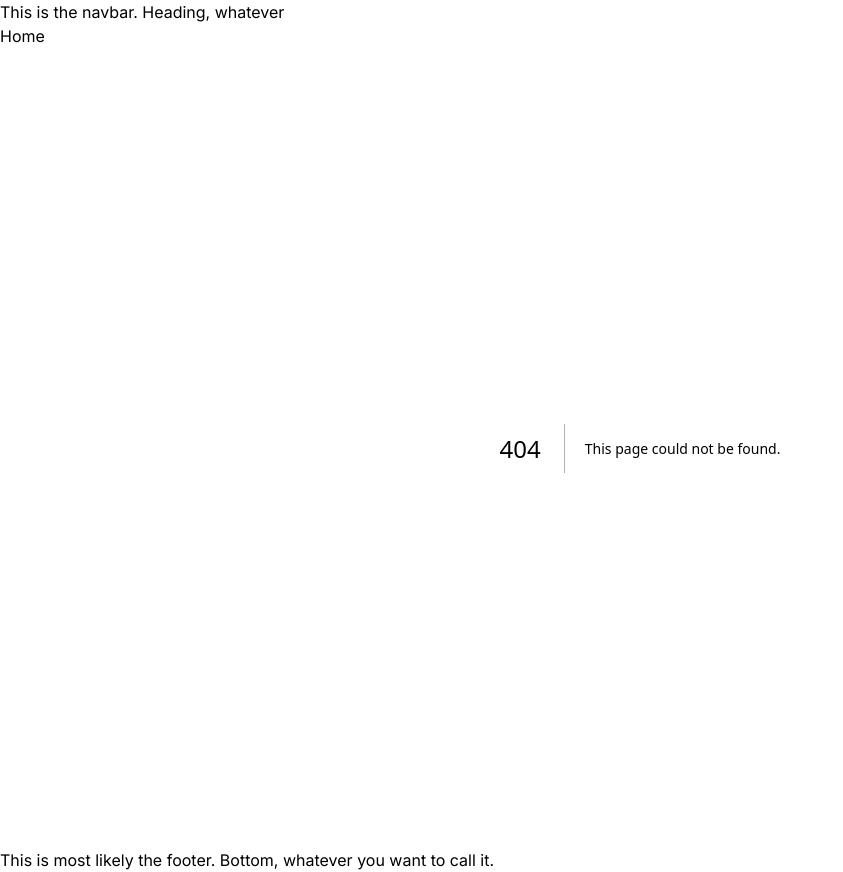
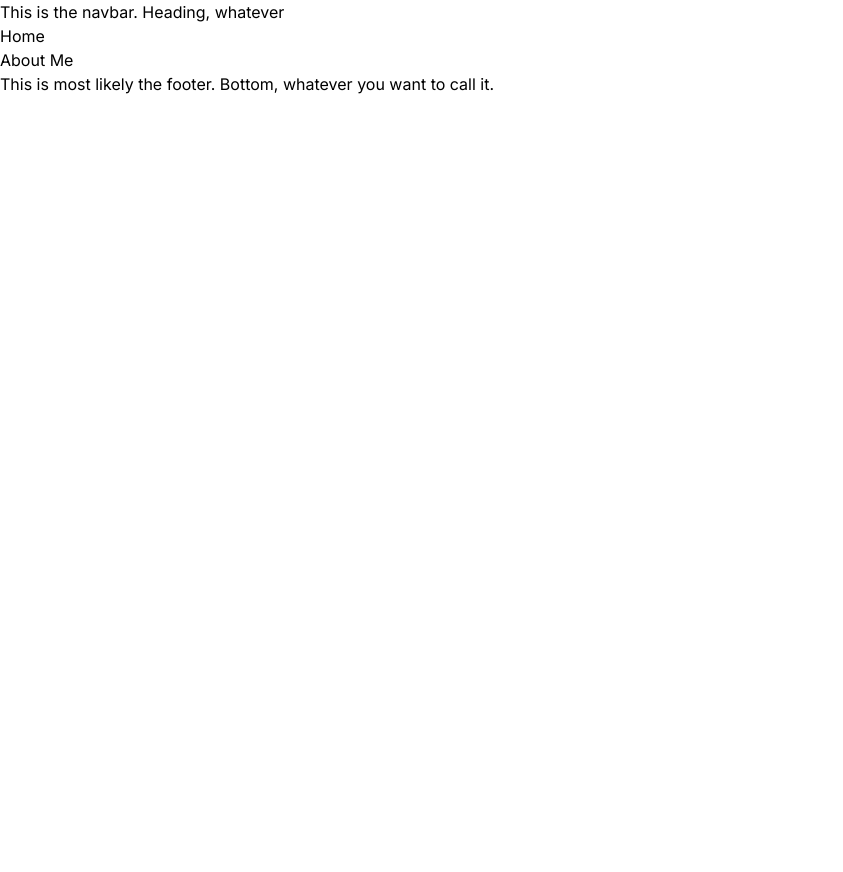
Before and after one commit to jasonhas/next-js-blog-mdx, a Next.js app: page /about in a window 1280 px wide. Before the commit this address had no page. Shown: the whole page, without its empty margins (0-843 px from the left). After the commit the page ends 800 px from the top, so only its background shows below. Built offline with nearby package versions, Linux system fonts and the light colour scheme.

Commit message:
Added About Page

```diff
--- /dev/null
+++ b/app/about/page.js
@@ -0,0 +1,10 @@
+const About = () => {
+
+    return (
+        <div className="mx-auto">
+            <h1 className="text-3xl font-bold">About Me</h1>
+        </div>
+    )
+}
+
+export default About
```
